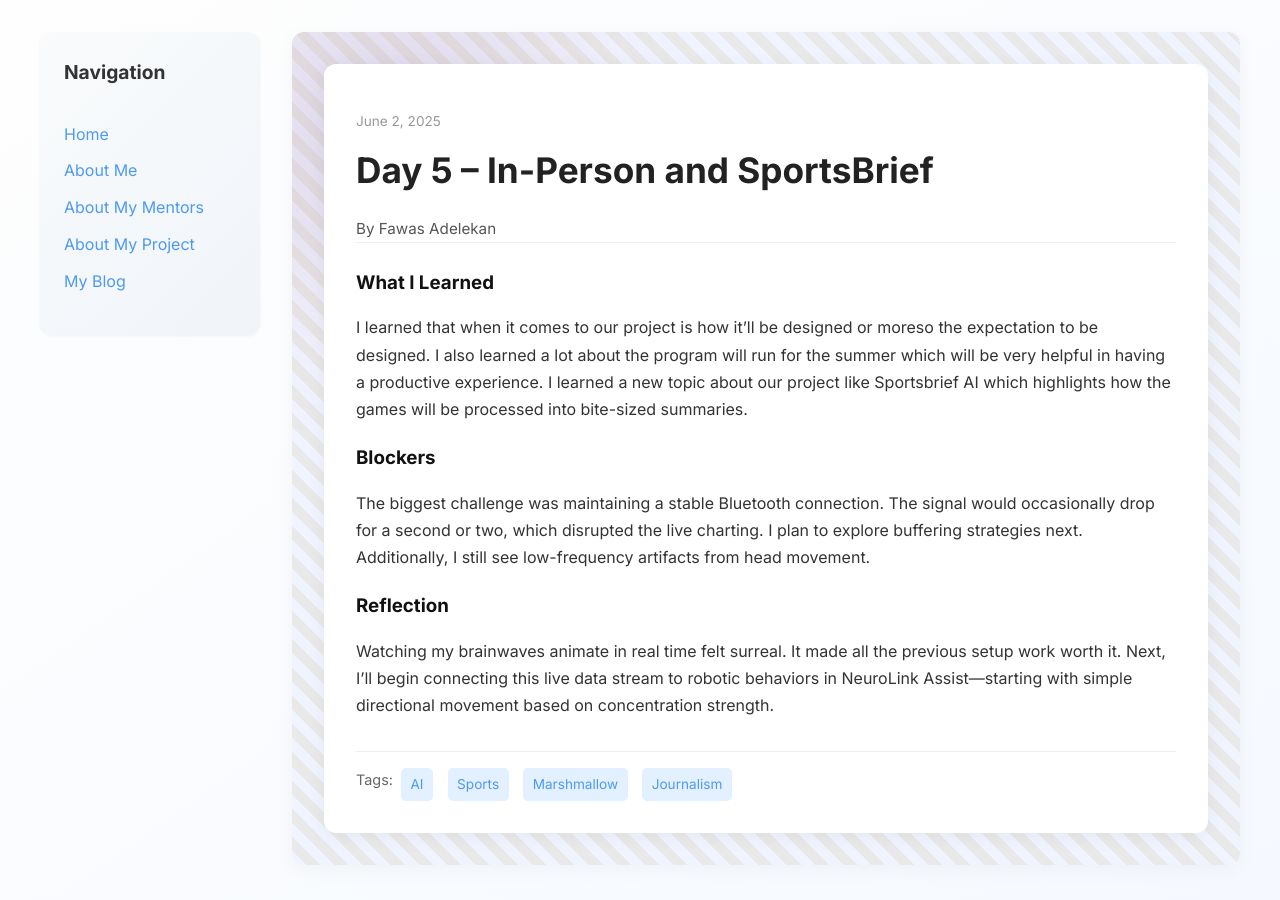
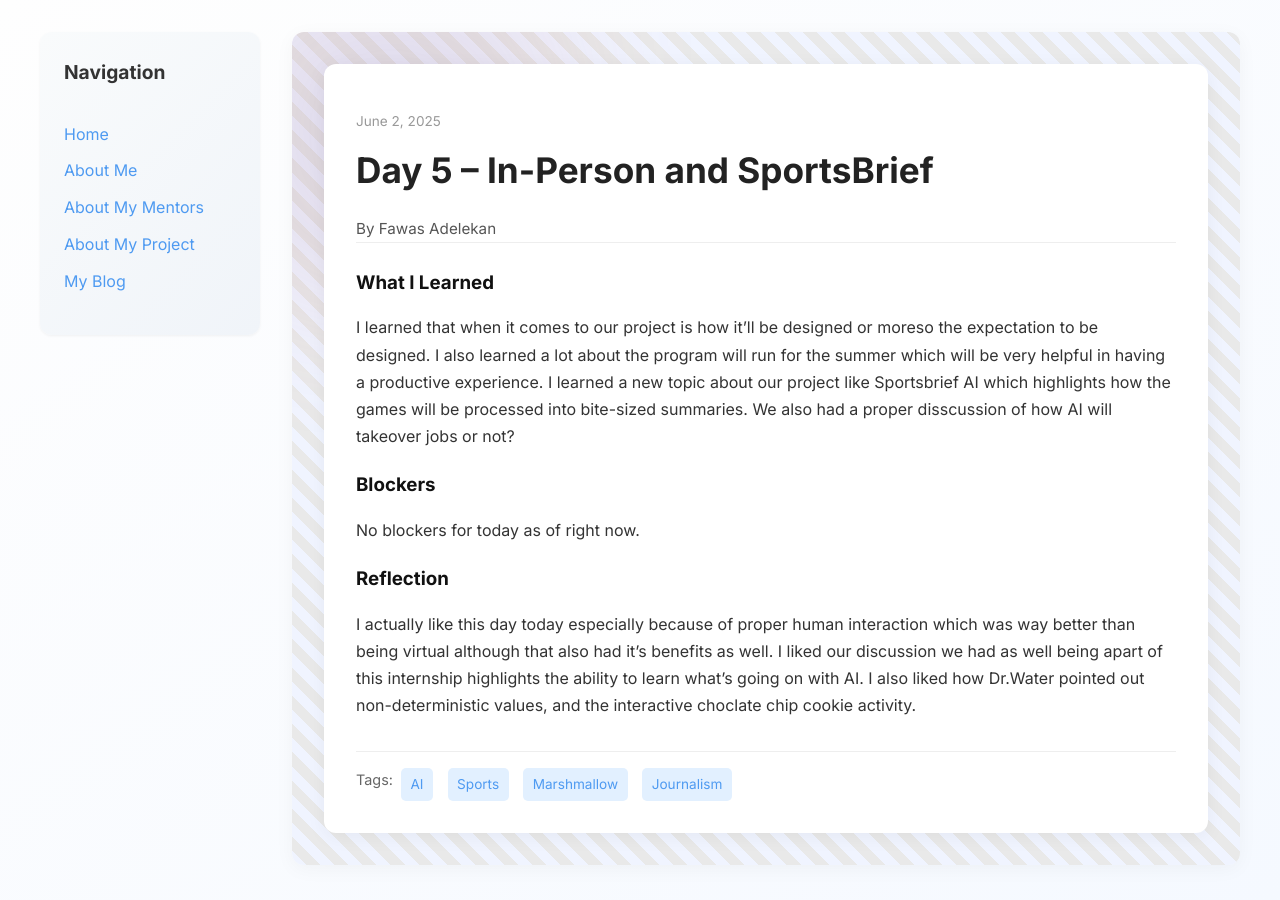
Before and after one commit to ForrestAj/ForrestAj.github.io, a Jekyll site: the page built from _posts/2025-06-02-day-5.md, in a window 1280 px wide. Built offline with Jekyll 4.4.1, drawn with Linux system fonts in a browser that asks for light colours.

Commit message:
Update 2025-06-02-day-5.md

```diff
--- a/_posts/2025-06-02-day-5.md
+++ b/_posts/2025-06-02-day-5.md
@@ -7,11 +7,11 @@
 tags: ["AI", "Sports", "Marshmallow", "Journalism"]
 
 what_i_learned: |
-    I learned that when it comes to our project is how it'll be designed or moreso the expectation to be designed. I also learned a lot about the program will run for the summer which will be very helpful in having a productive experience. I learned a new topic about our project like Sportsbrief AI which highlights how the games will be processed into bite-sized summaries.
+    I learned that when it comes to our project is how it'll be designed or moreso the expectation to be designed. I also learned a lot about the program will run for the summer which will be very helpful in having a productive experience. I learned a new topic about our project like Sportsbrief AI which highlights how the games will be processed into bite-sized summaries. We also had a proper disscussion of how AI will takeover jobs or not?
 
 blockers: |
-  The biggest challenge was maintaining a stable Bluetooth connection. The signal would occasionally drop for a second or two, which disrupted the live charting. I plan to explore buffering strategies next. Additionally, I still see low-frequency artifacts from head movement.
+  No blockers for today as of right now.
 
 reflection: |
-  Watching my brainwaves animate in real time felt surreal. It made all the previous setup work worth it. Next, I’ll begin connecting this live data stream to robotic behaviors in NeuroLink Assist—starting with simple directional movement based on concentration strength.
+  I actually like this day today especially because of proper human interaction which was way better than being virtual although that also had it's benefits as well. I liked our discussion we had as well being apart of this internship highlights the ability to learn what's going on with AI. I also liked how Dr.Water pointed out non-deterministic values, and the interactive choclate chip cookie activity.
 ---
```
